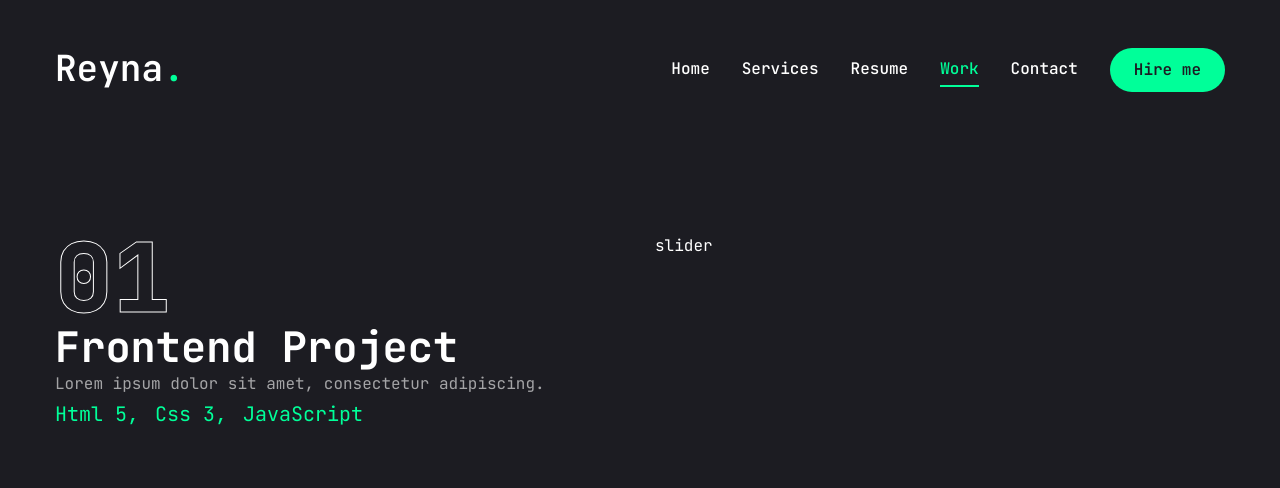
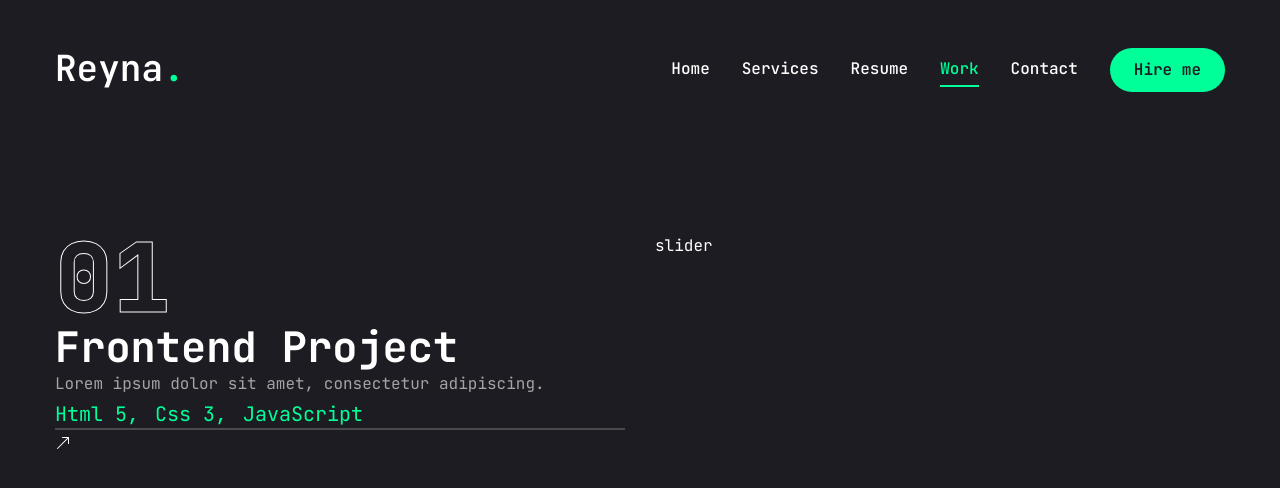
Before and after one commit to reynaroma/reyna-portfolio, a Next.js app: page /work in a window 1280 px wide. Shown: the top 488 px of the page. Built offline with nearby package versions, Linux system fonts and the light colour scheme.

Commit message:
Add a Link element for the live project

```diff
--- a/app/work/page.jsx
+++ b/app/work/page.jsx
@@ -90,6 +90,23 @@ const Work = () => {
                     {index !== project.stack.length - 1 && ","}</li>
                 ))}
               </ul>
+              {/* border */}
+              <div className='border border-white/20'></div>
+              {/* buttons */}
+              <div>
+                <Link href={project.live}>
+                  <TooltipProvider>
+                    <Tooltip>
+                      <TooltipTrigger>
+                        <BsArrowUpRight />
+                      </TooltipTrigger>
+                      <TooltipContent>
+                        <p>Live project</p>
+                      </TooltipContent>
+                    </Tooltip>
+                  </TooltipProvider>
+                </Link>
+              </div>
             </div>
           </div>
           <div className='w-full xl:w-[50%]'>slider</div>
```
